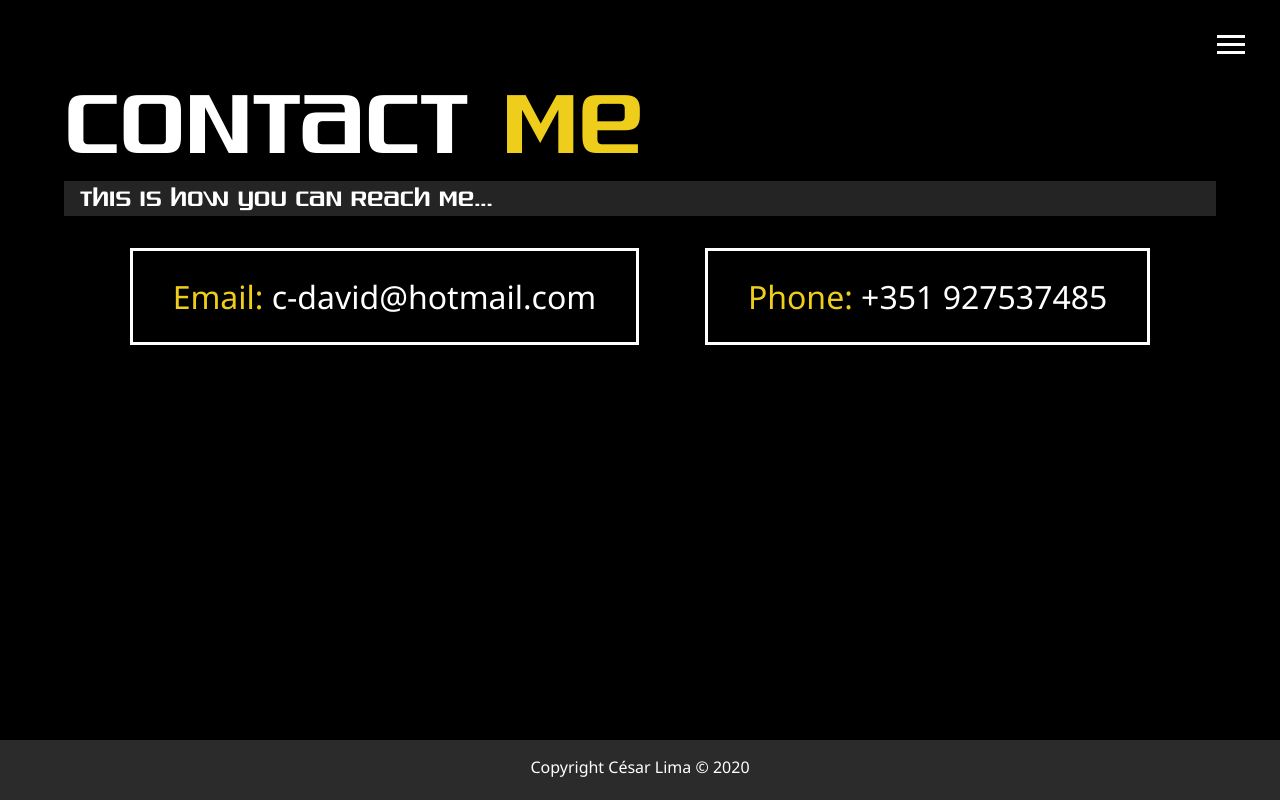
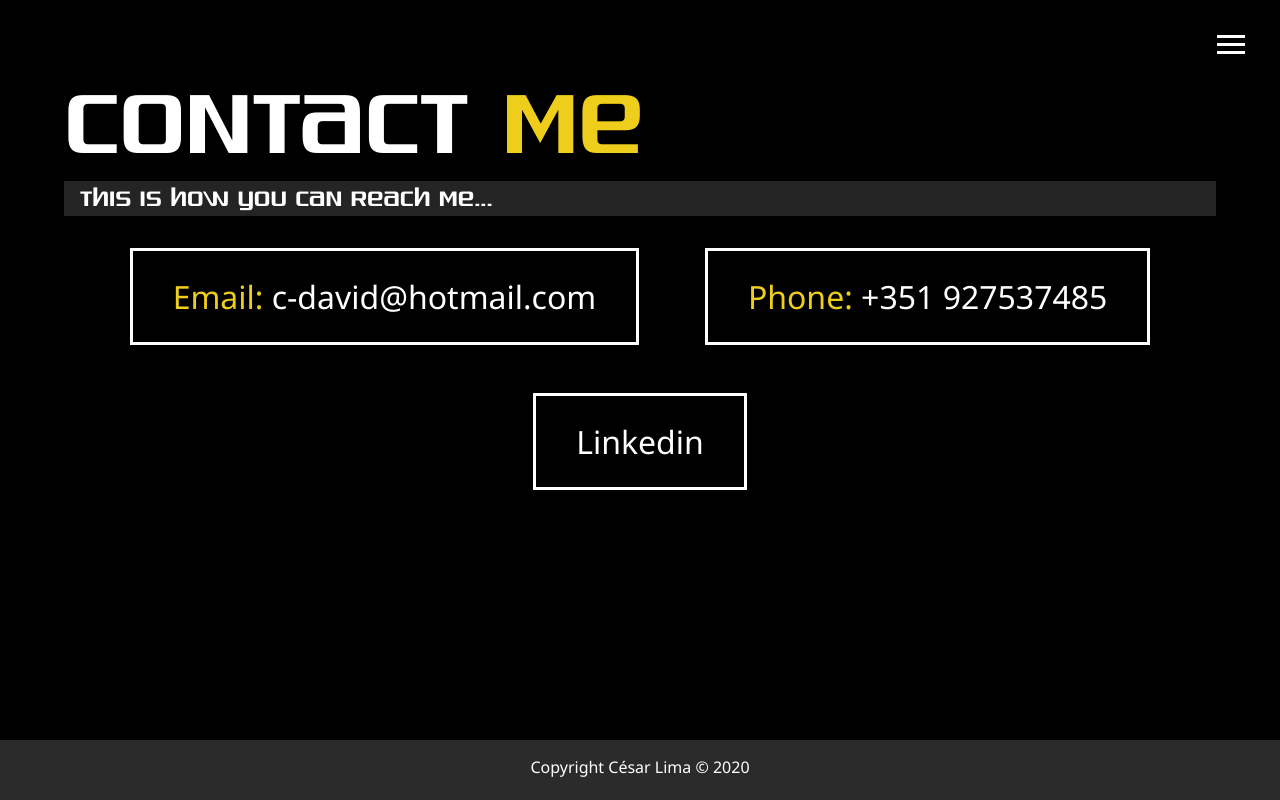
Before and after one commit to c-david-projects/portfolio-UI, a plain HTML site: page dist/contact.html in a window 1280 px wide. Drawn offline with Linux system fonts and the light colour scheme.

Commit message:
Added new sections and download link for resume

```diff
--- a/dist/contact.html
+++ b/dist/contact.html
@@ -64,9 +64,9 @@
       <div>
         <span class="text-secondary">Phone: </span> +351 927537485
       </div>
-      <!-- <div>
-        <span class="text-secondary">Address: </span> 50 Main st Boston MA 02101
-      </div> -->
+      <div>
+        <a target="_blank" href="https://www.linkedin.com/in/c%C3%A9sar-martins-lima-4ab92642/"><span class="text-secondary"></span>Linkedin</a>
+      </div>
     </div>
   </main>
 
```
Also changed, not shown: dist/index.html (+3 -3 lines).
